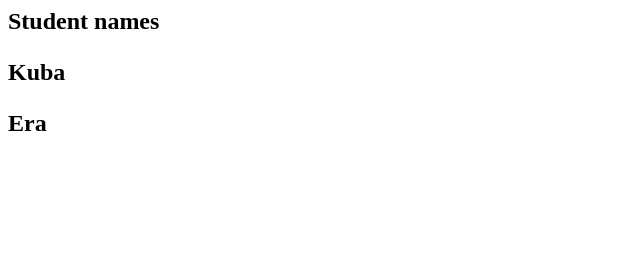
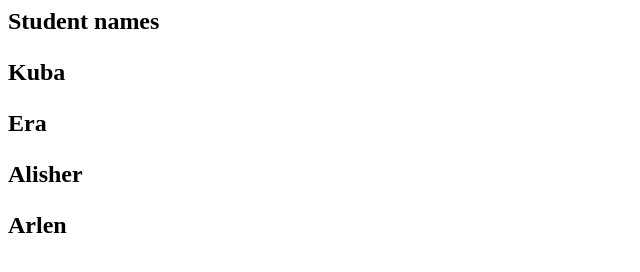
Before and after one commit to NurBerdibekov/gadget, a plain HTML site: page index.html in a window 1280 px wide. Shown: the whole page, without its empty margins (0-640 px from the left). Drawn offline with Linux system fonts and the light colour scheme.

Commit message:
added Arlen and Alisher

```diff
--- a/index.html
+++ b/index.html
@@ -1,3 +1,5 @@
 <h2>Student names<h2>
 <p>Kuba<p>
 <p>Era<p>
+<p>Alisher<p>
+<p>Arlen<p>
```
